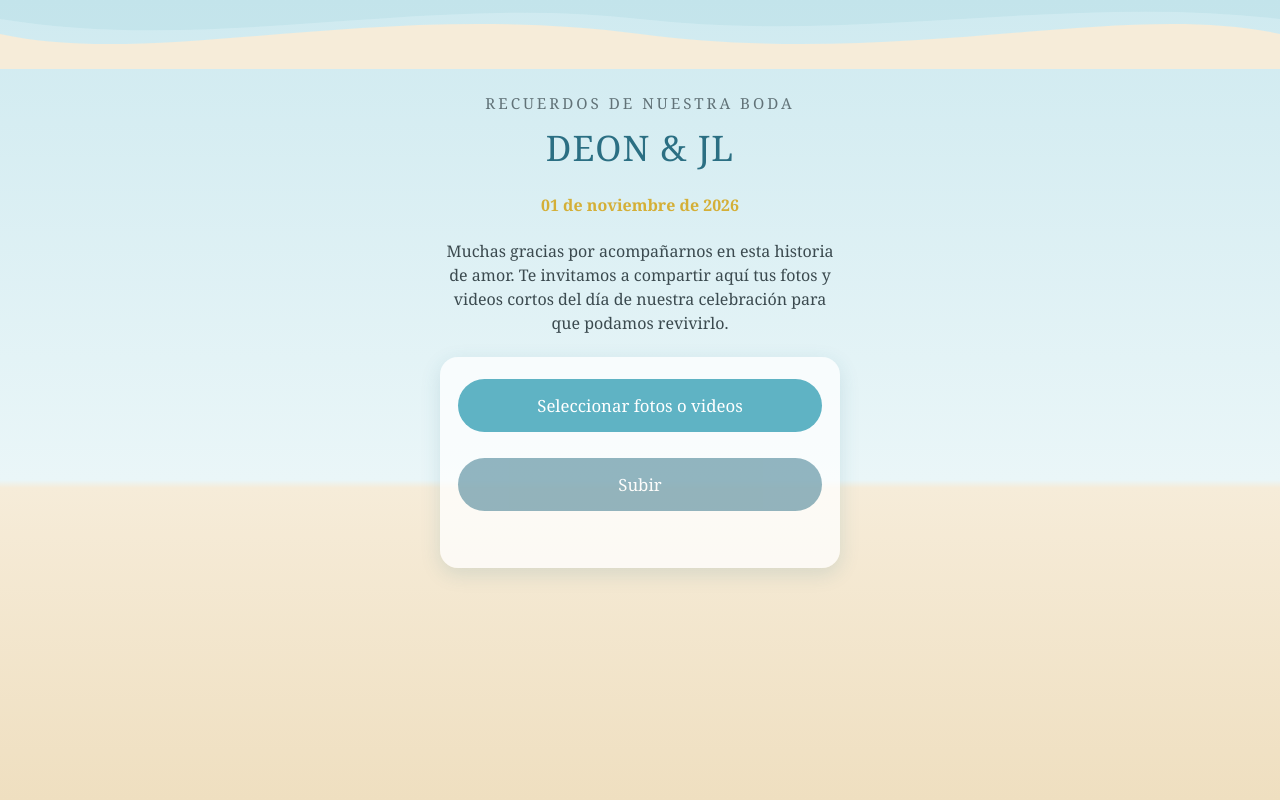
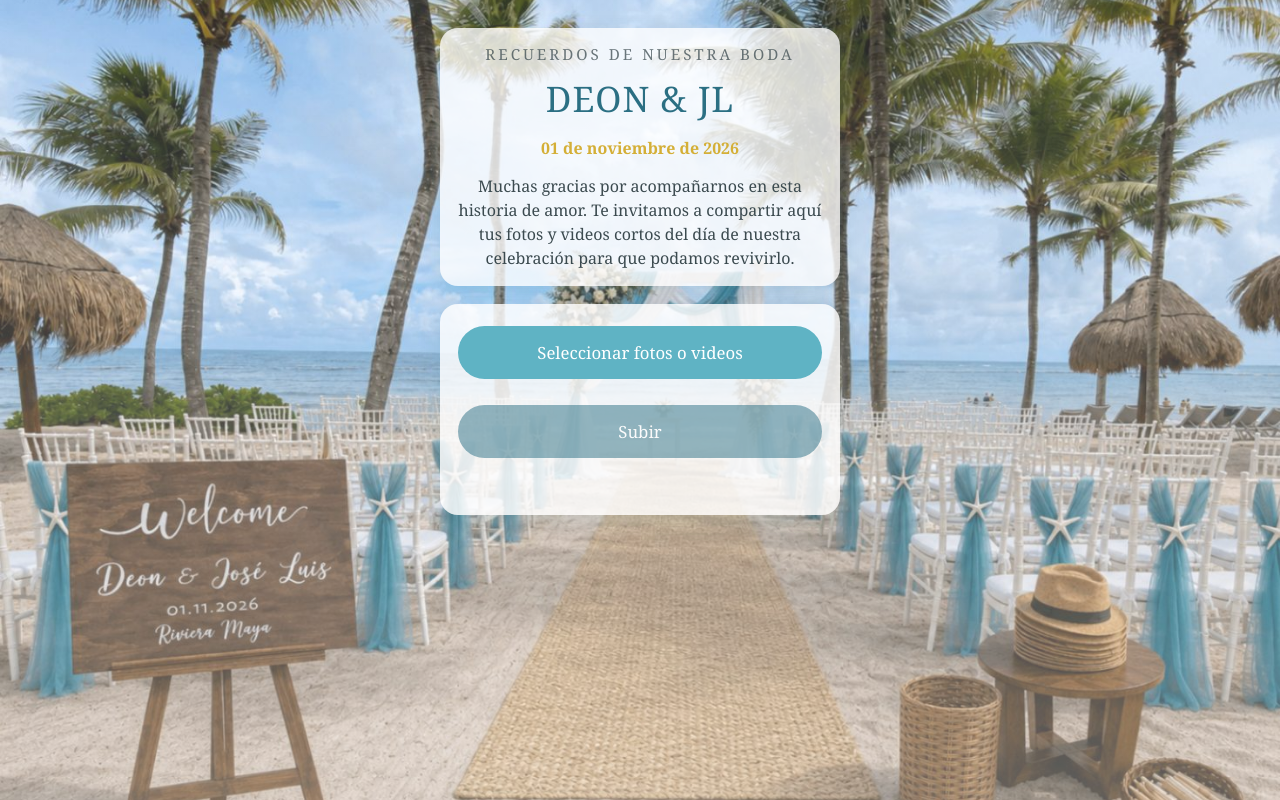
Before and after one commit to jlesparzaa-png/FotosD-JL, a plain HTML site: page index.html in a window 1280 px wide. Drawn offline with Linux system fonts and the light colour scheme.

Commit message:
Fix HTML structure and update styles

```diff
--- a/index.html
+++ b/index.html
@@ -3,19 +3,20 @@
 <head>
 <meta charset="UTF-8">
 <meta name="viewport" content="width=device-width, initial-scale=1">
-<title>Fotos Boda D&JL</title>
+<title>Fotos Boda D&amp;JL</title>
 <style>
   :root { --sand:#f6ecd9; --sea:#5fb3c4; --deep:#2b6f83; --text:#3b4a4f; }
   * { box-sizing:border-box; }
   body { margin:0; min-height:100vh; font-family:Georgia,"Times New Roman",serif; color:var(--text);
-    background:linear-gradient(180deg,#cfeaf0 0%,#eaf6f8 60%,var(--sand) 61%,#efdfc0 100%);
-    display:flex; flex-direction:column; align-items:center; }
-  .waves { width:100%; height:70px; display:block; margin-top:-1px; }
-  main { width:100%; max-width:440px; padding:24px 20px 40px; text-align:center; }
+    background:#cfeaf0; display:flex; flex-direction:column; align-items:center; }
+  body::before { content:''; position:fixed; inset:0; z-index:-1;
+    background:linear-gradient(rgba(255,255,255,.15), rgba(255,255,255,.35)), url('fondo.jpg') center/cover no-repeat; }
+  main { width:100%; max-width:440px; padding:28px 20px 40px; text-align:center; }
+  .head { background:rgba(255,255,255,.78); border-radius:18px; padding:16px 14px; margin-bottom:18px; box-shadow:0 6px 20px rgba(43,111,131,.15); }
   .names { font-size:2.2rem; margin:10px 0 4px; color:var(--deep); font-weight:normal; letter-spacing:1px; }
   .date { font-size:.95rem; letter-spacing:3px; text-transform:uppercase; opacity:.75; }
-  p.msg { line-height:1.5; margin:22px 0; }
-  .card { background:rgba(255,255,255,.75); border-radius:18px; padding:22px 18px; box-shadow:0 6px 20px rgba(43,111,131,.15); }
+  p.msg { line-height:1.5; margin:14px 0 0; }
+  .card { background:rgba(255,255,255,.82); border-radius:18px; padding:22px 18px; box-shadow:0 6px 20px rgba(43,111,131,.15); }
   input[type=file] { display:none; }
   .btn { display:inline-block; width:100%; padding:15px; border:none; border-radius:999px; font-family:inherit; font-size:1.05rem; cursor:pointer; color:#fff; background:var(--sea); }
   .btn.primary { background:var(--deep); margin-top:12px; }
@@ -31,16 +32,14 @@
 </style>
 </head>
 <body>
-<svg class="waves" viewBox="0 0 1200 70" preserveAspectRatio="none">
-  <path d="M0,35 C150,70 350,0 600,35 C850,70 1050,0 1200,35 L1200,70 L0,70 Z" fill="#f6ecd9"/>
-  <path d="M0,20 C200,55 400,-5 600,20 C800,45 1000,-5 1200,20 L1200,0 L0,0 Z" fill="#bfe3ea" opacity=".7"/>
-</svg>
 
 <main>
-  <div class="date">Recuerdos de nuestra Boda</div>
-  <h1 class="names">DEON &amp; JL</h1>
-  <p class="msg" style="font-weight: bold; color: #D4AF37;">01 de noviembre de 2026</p>
-  <p class="msg">Muchas gracias por acompañarnos en esta historia de amor. Te invitamos a compartir aquí tus fotos y videos cortos del día de nuestra celebración para que podamos revivirlo.</p>
+  <div class="head">
+    <div class="date">Recuerdos de nuestra Boda</div>
+    <h1 class="names">DEON &amp; JL</h1>
+    <p class="msg" style="font-weight: bold; color: #D4AF37;">01 de noviembre de 2026</p>
+    <p class="msg">Muchas gracias por acompañarnos en esta historia de amor. Te invitamos a compartir aquí tus fotos y videos cortos del día de nuestra celebración para que podamos revivirlo.</p>
+  </div>
 
   <div class="card">
     <input type="file" id="files" accept="image/*,video/*" multiple>
```
